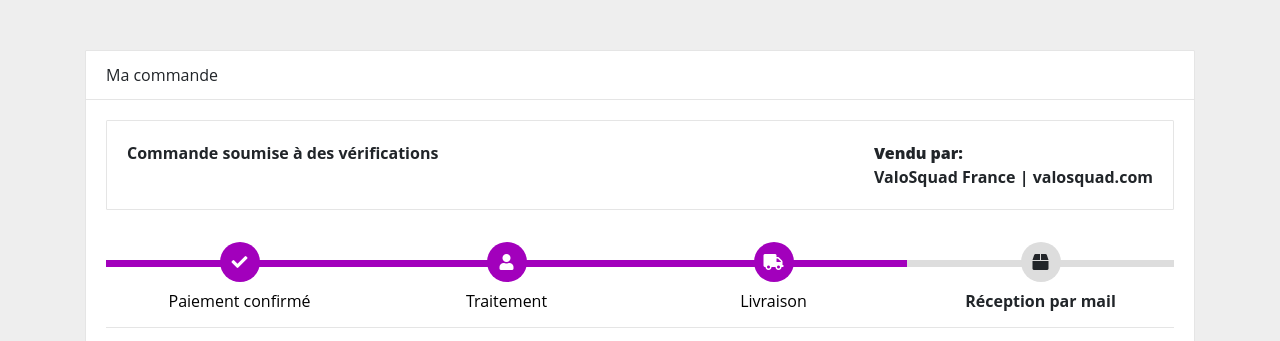
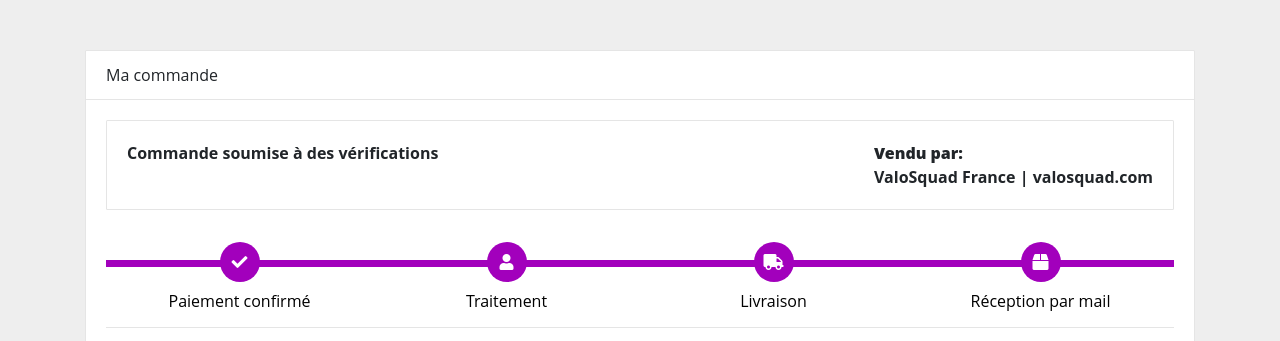
Before and after one commit to valosquadfrance/ValoSquad, a plain HTML site: page billings/billing1.html in a window 1280 px wide. Shown: the top 341 px of the page. Drawn offline with nearby package versions, Linux system fonts and the light colour scheme.

Commit message:
Update billing1.html

```diff
--- a/billings/billing1.html
+++ b/billings/billing1.html
@@ -40,7 +40,7 @@
                 <div class="step active"> <span class="icon"> <i class="fa fa-check"></i> </span> <span class="text">Paiement confirmé</span> </div>
                 <div class="step active"> <span class="icon"> <i class="fa fa-user"></i> </span> <span class="text"> Traitement</span> </div>
                 <div class="step active"> <span class="icon"> <i class="fa fa-truck"></i> </span> <span class="text"> Livraison </span> </div>
-                <div class="step"> <span class="icon"> <i class="fa fa-box"></i> </span> <span class="text">Réception par mail</span> </div>
+                <div class="step active"> <span class="icon"> <i class="fa fa-box"></i> </span> <span class="text">Réception par mail</span> </div>
             </div>
             <hr>
             <ul class="row">
```
